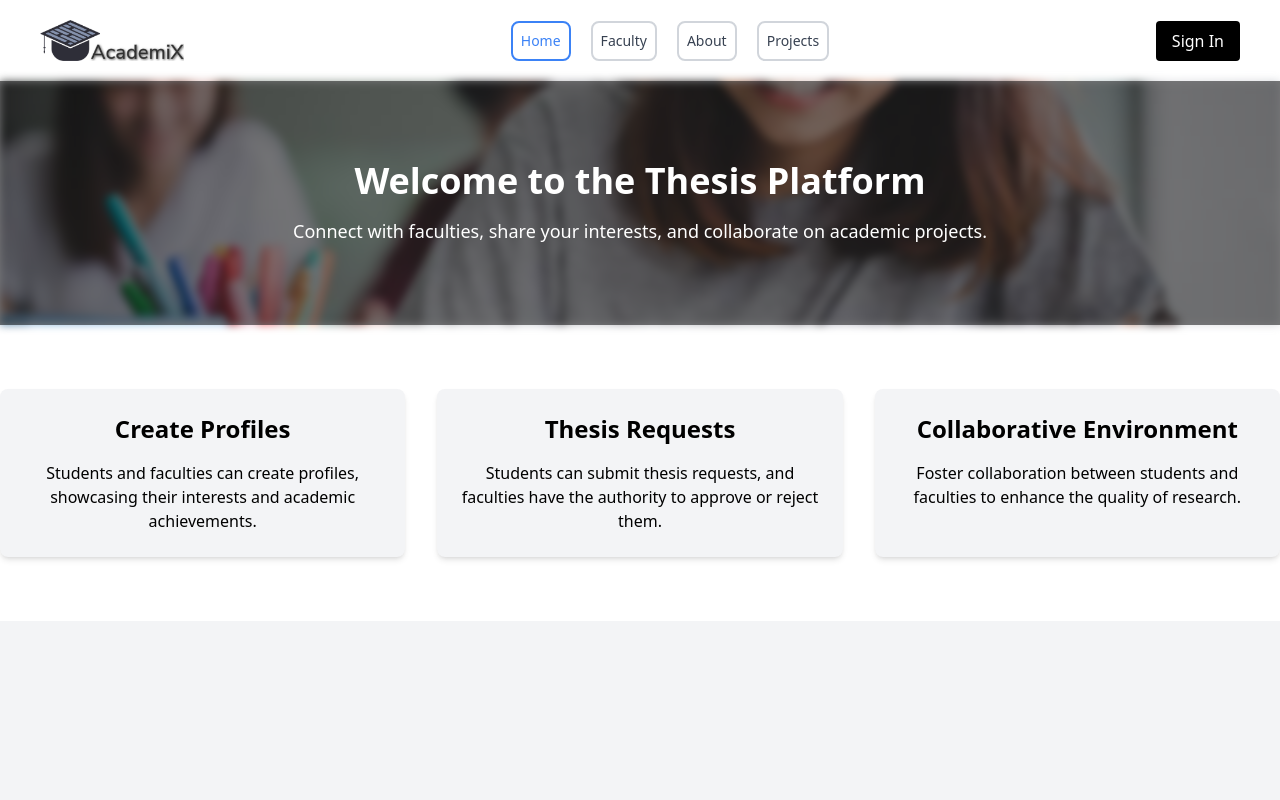
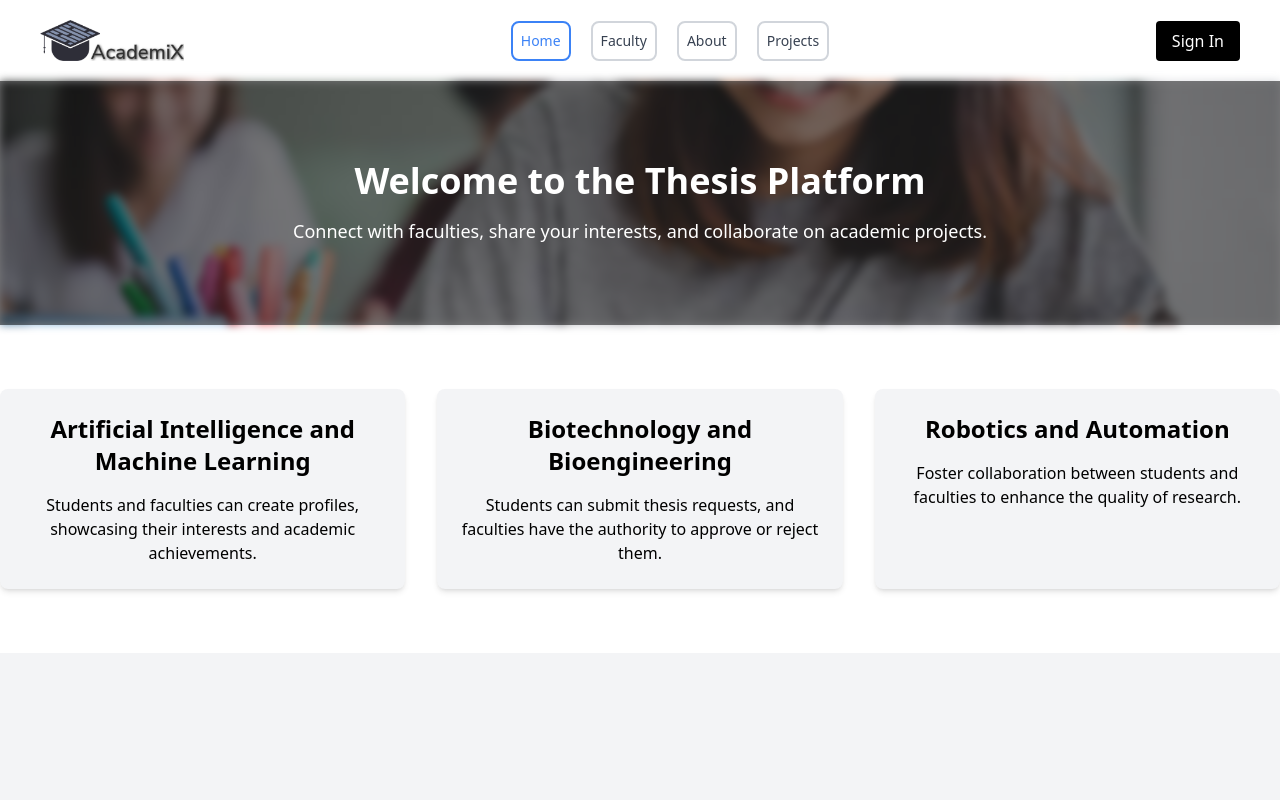
Before and after one commit to shafibr21/AcademiX, a React (Vite) app in the folder frontend/: page / in a window 1280 px wide. Shown: the top 800 px of the page. Built offline with nearby package versions, Linux system fonts and the light colour scheme; no server answers.

Commit message:
Update Hero

```diff
--- a/frontend/src/components/Hero.jsx
+++ b/frontend/src/components/Hero.jsx
@@ -27,7 +27,7 @@ const Hero = () => {
         <div className="container mx-auto grid grid-cols-1 md:grid-cols-3 gap-8">
           {/* Feature 1 */}
           <div className="bg-gray-100 p-6 rounded-lg shadow-md text-center">
-            <h3 className="text-2xl font-bold mb-4">Create Profiles</h3>
+            <h3 className="text-2xl font-bold mb-4">Artificial Intelligence and Machine Learning</h3>
             <p>
               Students and faculties can create profiles, showcasing their interests and academic
               achievements.
@@ -36,7 +36,7 @@ const Hero = () => {
 
           {/* Feature 2 */}
           <div className="bg-gray-100 p-6 rounded-lg shadow-md text-center">
-            <h3 className="text-2xl font-bold mb-4">Thesis Requests</h3>
+            <h3 className="text-2xl font-bold mb-4">Biotechnology and Bioengineering</h3>
             <p>
               Students can submit thesis requests, and faculties have the authority to approve or
               reject them.
@@ -45,7 +45,7 @@ const Hero = () => {
 
           {/* Feature 3 */}
           <div className="bg-gray-100 p-6 rounded-lg shadow-md text-center">
-            <h3 className="text-2xl font-bold mb-4">Collaborative Environment</h3>
+            <h3 className="text-2xl font-bold mb-4">Robotics and Automation</h3>
             <p>
               Foster collaboration between students and faculties to enhance the quality of
               research.
```
